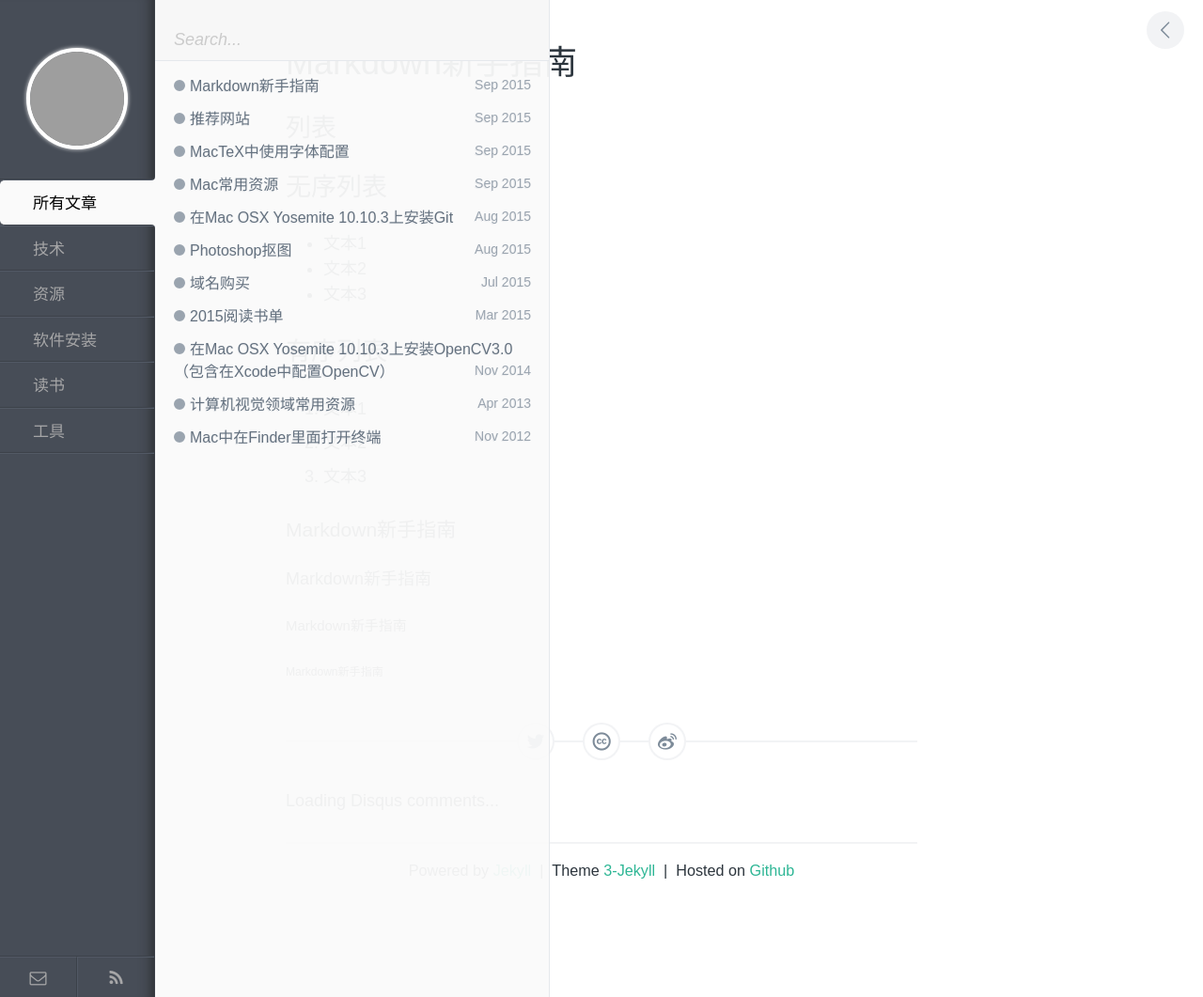
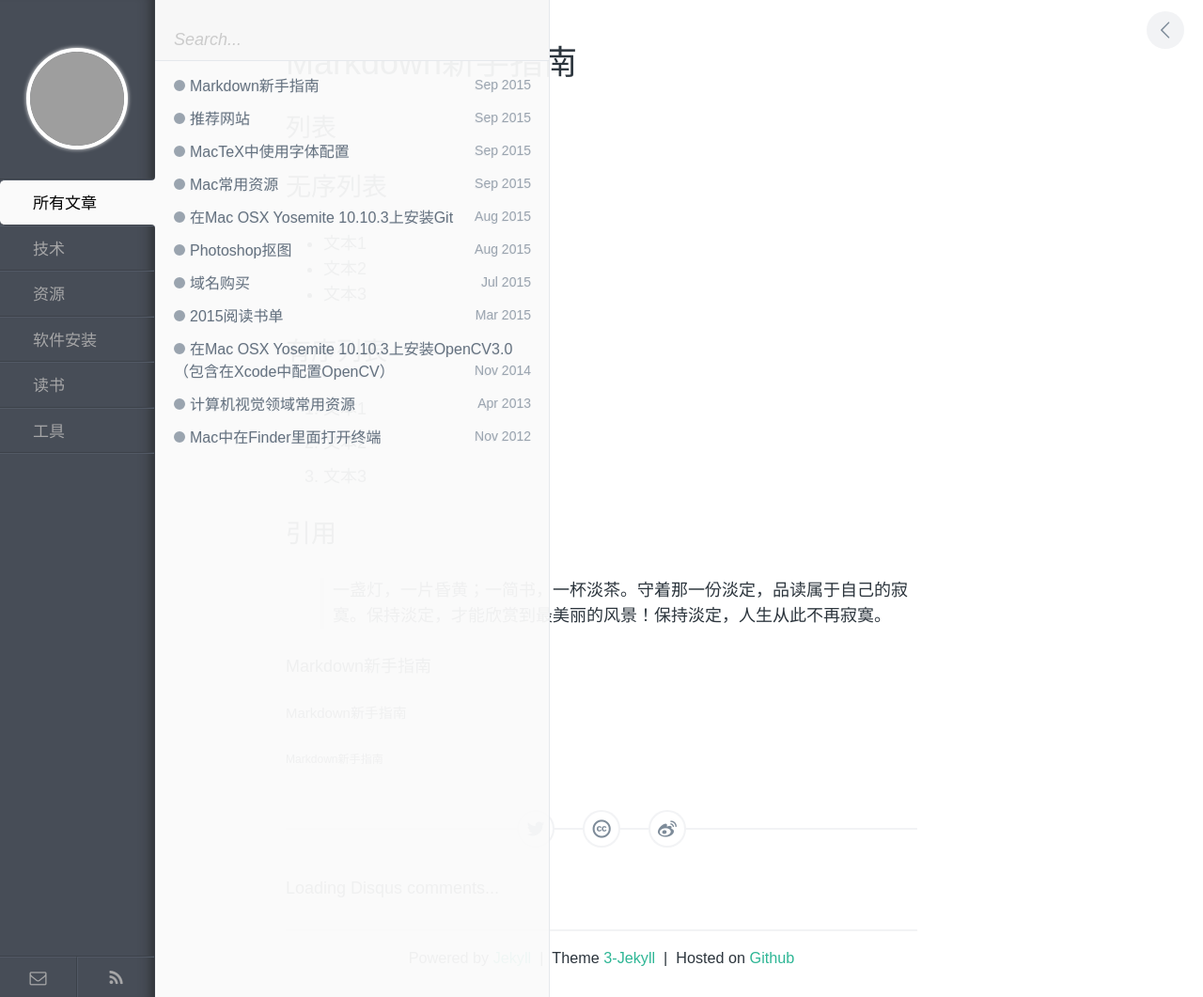
Before and after one commit to zhuyafei/zhuyafei.github.io, a Jekyll site: the page built from _posts/tech/2015-09-20-Markdown.md, in a window 1280 px wide. Shown: the whole page at 94% size. Built offline with Jekyll 4.4.1, drawn with Linux system fonts in a browser that asks for light colours; comment, search, counter and statistics services are not loaded; grey boxes are pictures that could not be loaded.

Commit message:
Modify 2015-09-20-Markdown.md

```diff
--- a/_posts/tech/2015-09-20-Markdown.md
+++ b/_posts/tech/2015-09-20-Markdown.md
@@ -3,6 +3,7 @@ layout: post
 title: Markdown新手指南
 category: 技术
 ---
+
 # 列表
 
 ## 无序列表
@@ -17,7 +18,8 @@ category: 技术
 2. 文本2
 3. 文本3
 
-### Markdown新手指南
+## 引用
+> 一盏灯，一片昏黄；一简书，一杯淡茶。守着那一份淡定，品读属于自己的寂寞。保持淡定，才能欣赏到最美丽的风景！保持淡定，人生从此不再寂寞。
 
 #### Markdown新手指南
 
```
